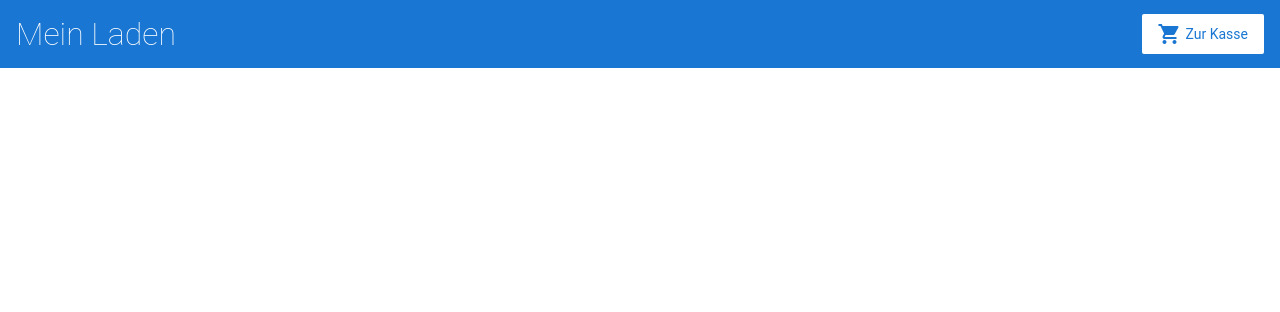
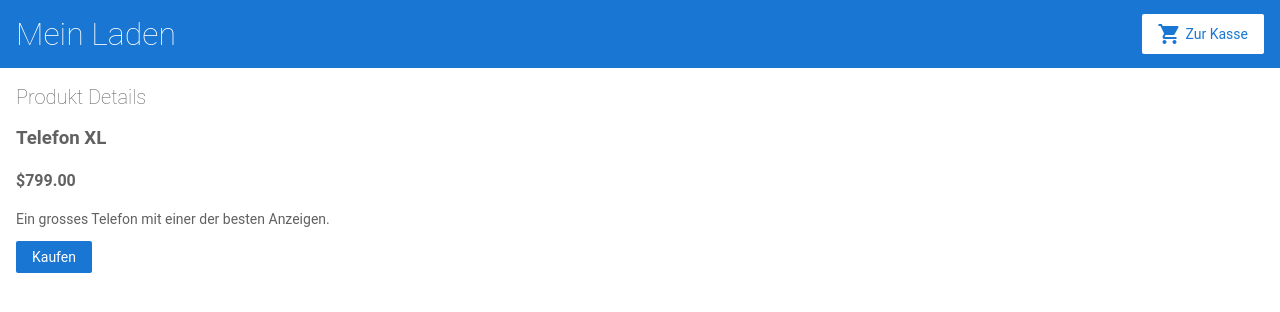
Before and after one commit to harald-loesing/angular-xbayr4, an Angular app: page /products/0 in a window 1280 px wide. Before the commit this address led to /. Shown: the top 312 px of the page. Built offline with nearby package versions, Linux system fonts and the light colour scheme.

Commit message:
details und warenkorb hinzugefügt

```diff
--- /dev/null
+++ b/src/app/cart.service.ts
@@ -0,0 +1,23 @@
+import { Injectable } from '@angular/core';
+
+@Injectable({
+  providedIn: 'root'
+})
+export class CartService {
+  items = [];
+
+  constructor() { }
+
+  addToCart(product) {
+    this.items.push(product);
+  }
+
+  getItems() {
+    return this.items;
+  }
+
+  clearCart() {
+    this.items = [];
+    return this.items;
+  }
+}
--- /dev/null
+++ b/src/app/product-details/product-details.component.html
@@ -0,0 +1,9 @@
+<h2>Produkt Details</h2>
+
+<div *ngIf="product">
+  <h3>{{ product.name }}</h3>
+  <h4>{{ product.price | currency }}</h4>
+  <p>{{ product.description }}</p>
+
+  <button (click)="addToChart(product)">Kaufen</button>
+</div>
--- /dev/null
+++ b/src/app/product-details/product-details.component.ts
@@ -0,0 +1,30 @@
+import { Component, OnInit } from '@angular/core';
+import { ActivatedRoute } from '@angular/router';
+import { products } from '../products';
+import { CartService } from '../cart.service';
+
+@Component({
+  selector: 'app-product-details',
+  templateUrl: './product-details.component.html',
+  styleUrls: ['./product-details.component.css']
+})
+export class ProductDetailsComponent implements OnInit {
+
+  product;
+
+  constructor(
+    private route: ActivatedRoute,
+    private cartService: CartService
+  ) { }
+
+  ngOnInit() {
+    this.route.paramMap.subscribe(params => {
+      this.product = products[+params.get('productId')];
+    });
+  }
+
+  addToCart(product) {
+    window.alert('Das gewählte Produkt wurde zum Warenkorb hinzugefügt.');
+    this.cartService.addToCart(product);
+  }
+}
--- a/src/app/product-list/product-list.component.html
+++ b/src/app/product-list/product-list.component.html
@@ -1,9 +1,9 @@
 <h2>Products</h2>
 
-<div *ngFor="let product of products">
+<div *ngFor="let product of products; index as productId">
 
   <h3>
-    <a [title]="product.name + ' details'">
+    <a [title]="product.name + ' details'" [routerLink]="['/products', productId]">
       {{ product.name }}
     </a>
     <p *ngIf="product.price">
--- a/src/app/products.ts
+++ b/src/app/products.ts
@@ -2,7 +2,7 @@ export const products = [
   {
     name: 'Telefon XL',
     price: 799,
-    description: 'Ein grosses Telefon mit einem der besten Anzeigen.'
+    description: 'Ein grosses Telefon mit einer der besten Anzeigen.'
   },
   {
     name: 'Telefon S',
```
Also changed, not shown: src/app/app.module.ts (+7 -2 lines), src/app/product-details/product-details.component.css (added).
